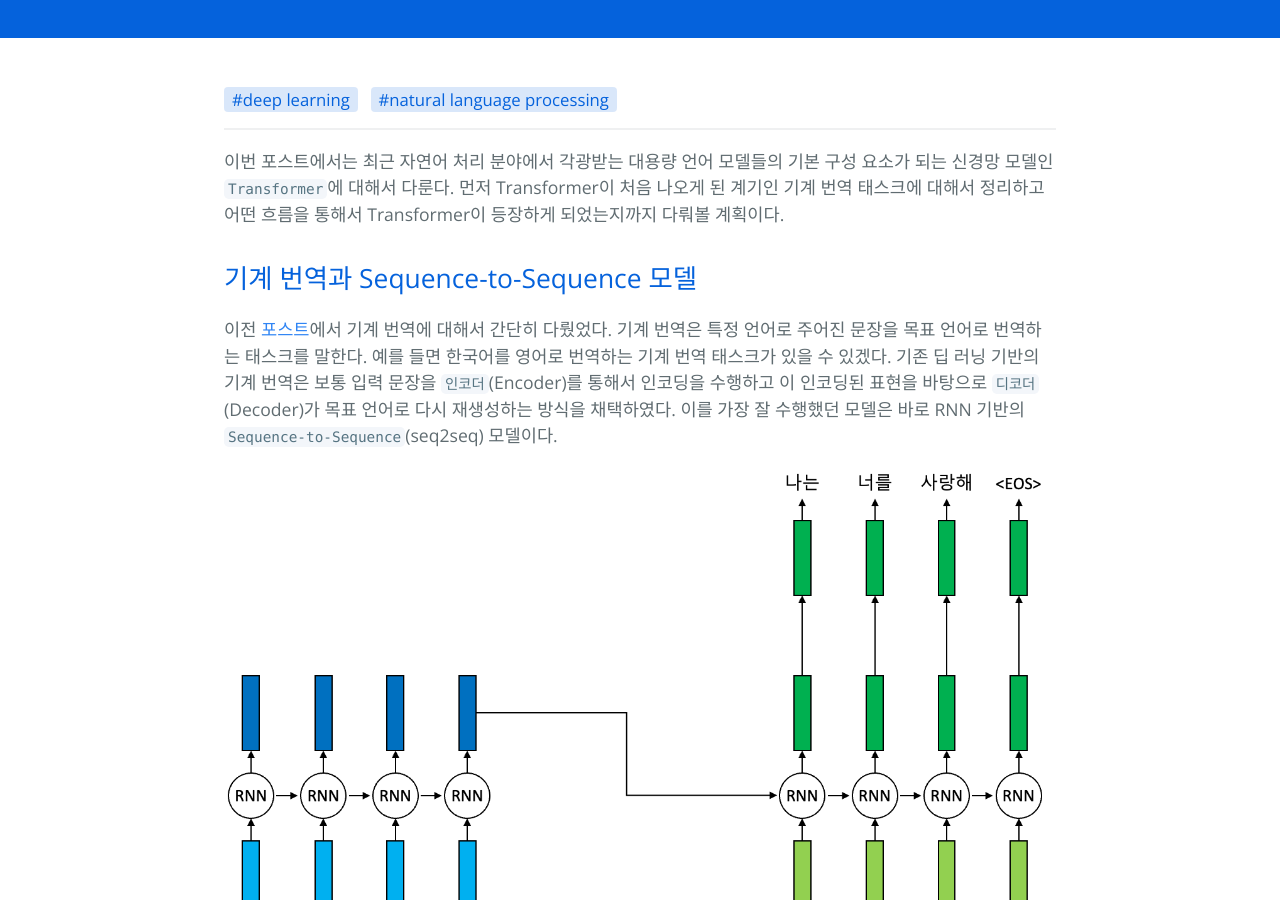
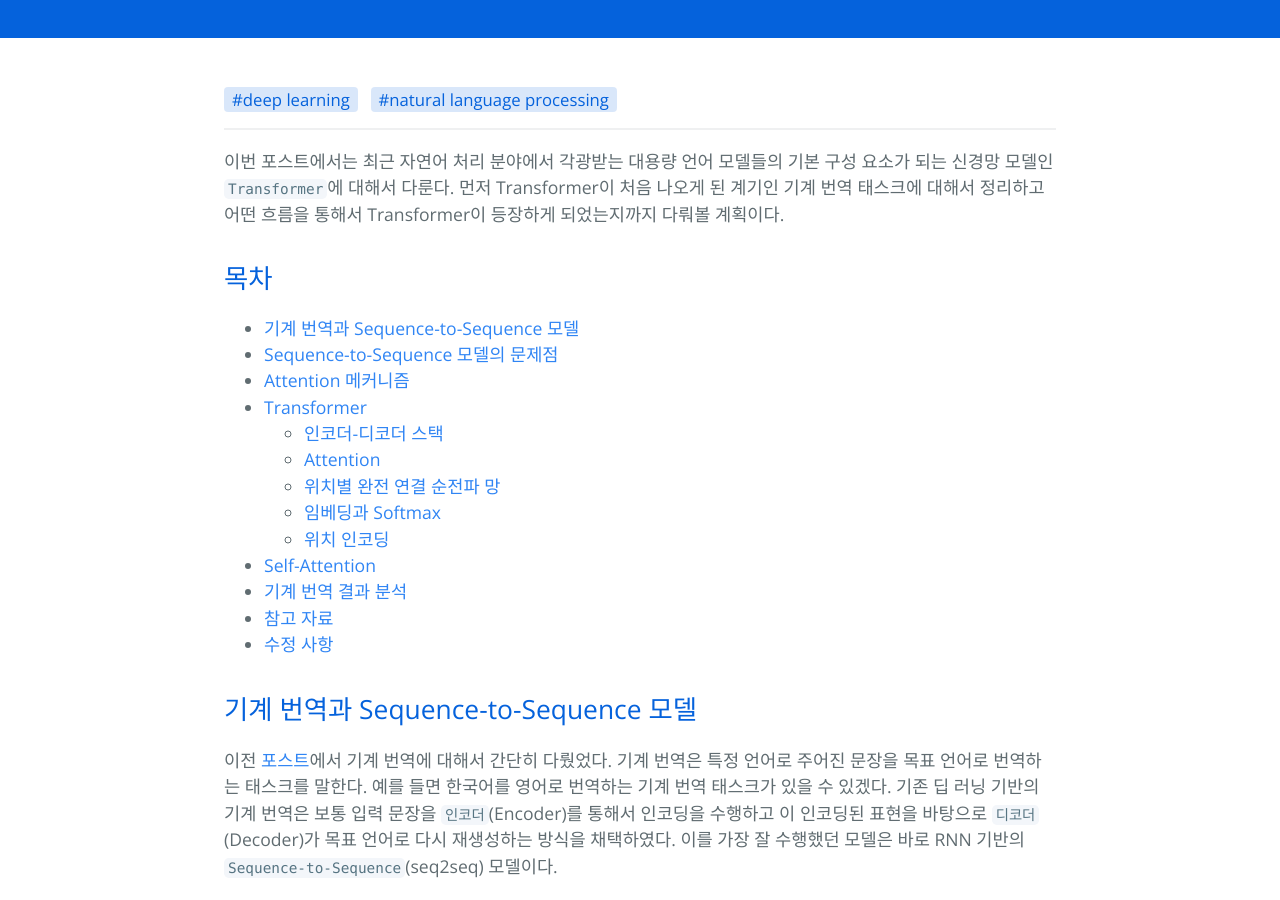
Before and after one commit to hcnoh/hcnoh.github.io, a Jekyll site: the page built from _posts/2023-02-25-nlp-03.md, in a window 1280 px wide and 900 px high, scrolled down 437 px. Built offline with Jekyll 4.4.1, drawn with Linux system fonts in a browser that asks for light colours; comment, search, counter and statistics services are not loaded.

Commit message:
목차 추가

```diff
--- a/_posts/2023-02-25-nlp-03.md
+++ b/_posts/2023-02-25-nlp-03.md
@@ -15,6 +15,22 @@ permalink: /2023-02-25-nlp-03
 ---
 
 이번 포스트에서는 최근 자연어 처리 분야에서 각광받는 대용량 언어 모델들의 기본 구성 요소가 되는 신경망 모델인 `Transformer`에 대해서 다룬다. 먼저 Transformer이 처음 나오게 된 계기인 기계 번역 태스크에 대해서 정리하고 어떤 흐름을 통해서 Transformer이 등장하게 되었는지까지 다뤄볼 계획이다.
+
+## 목차
+- [기계 번역과 Sequence-to-Sequence 모델](#기계-번역과-sequence-to-sequence-모델)
+- [Sequence-to-Sequence 모델의 문제점](#sequence-to-sequence-모델의-문제점)
+- [Attention 메커니즘](#attention-메커니즘)
+- [Transformer](#transformer)
+    - [인코더-디코더 스택](#인코더-디코더-스택)
+    - [Attention](#attention)
+    - [위치별 완전 연결 순전파 망](#위치별-완전-연결-순전파-망)
+    - [임베딩과 Softmax](#임베딩과-softmax)
+    - [위치 인코딩](#위치-인코딩)
+- [Self-Attention](#self-attention)
+- [기계 번역 결과 분석](#기계-번역-결과-분석)
+- [참고 자료](#참고-자료)
+- [수정 사항](#수정-사항)
+
 
 ## 기계 번역과 Sequence-to-Sequence 모델
 이전 [포스트](https://hcnoh.github.io/2023-02-17-nlp-01)에서 기계 번역에 대해서 간단히 다뤘었다. 기계 번역은 특정 언어로 주어진 문장을 목표 언어로 번역하는 태스크를 말한다. 예를 들면 한국어를 영어로 번역하는 기계 번역 태스크가 있을 수 있겠다. 기존 딥 러닝 기반의 기계 번역은 보통 입력 문장을 `인코더`(Encoder)를 통해서 인코딩을 수행하고 이 인코딩된 표현을 바탕으로 `디코더`(Decoder)가 목표 언어로 다시 재생성하는 방식을 채택하였다. 이를 가장 잘 수행했던 모델은 바로 RNN 기반의 `Sequence-to-Sequence`(seq2seq) 모델이다.
@@ -183,3 +199,5 @@ Transformer 모델은 기계 분석 태스크에서 기존의 다른 모델들
     - Attention 메커니즘 내용 정리
 - 2023.03.02
     - Transformer 내용 정리
+- 2023.11.19
+    - 목차 추가
```
Also changed, not shown: _posts/2023-02-20-nlp-02.md (+15 -0 lines).
